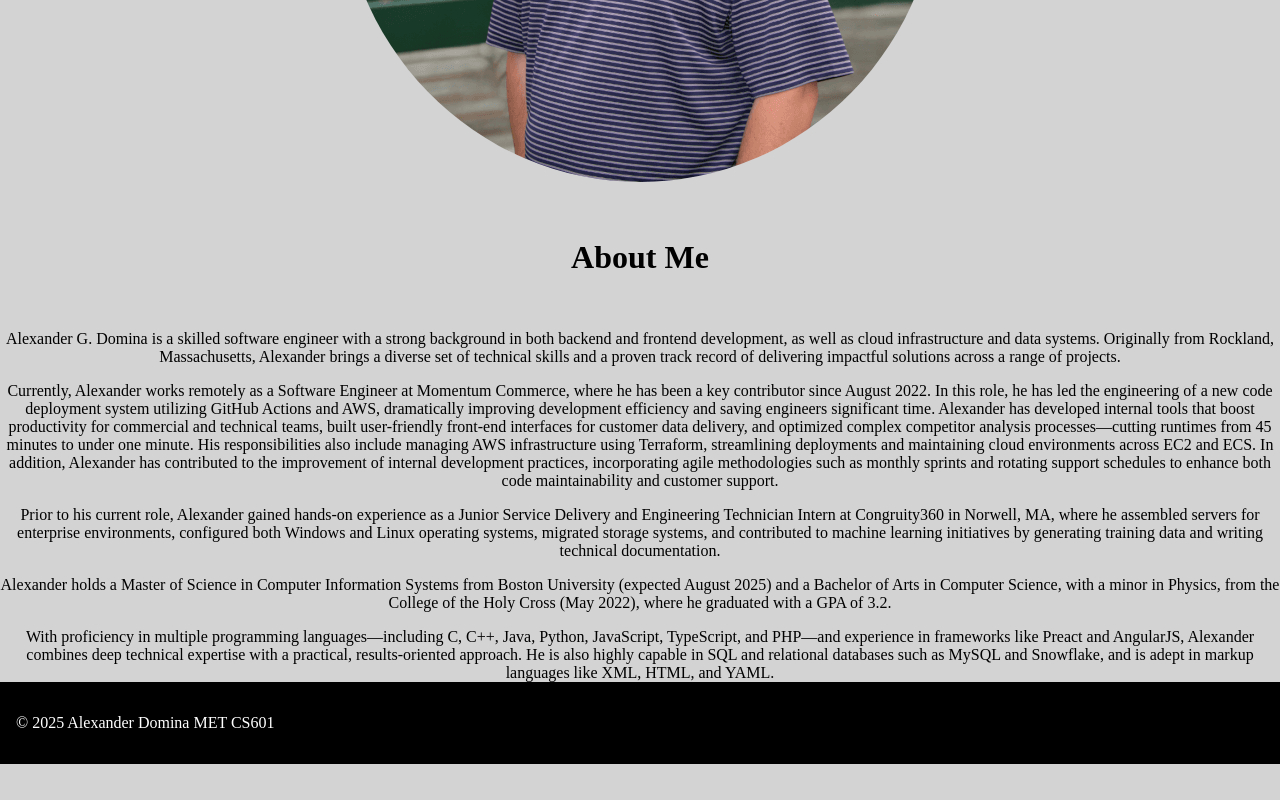
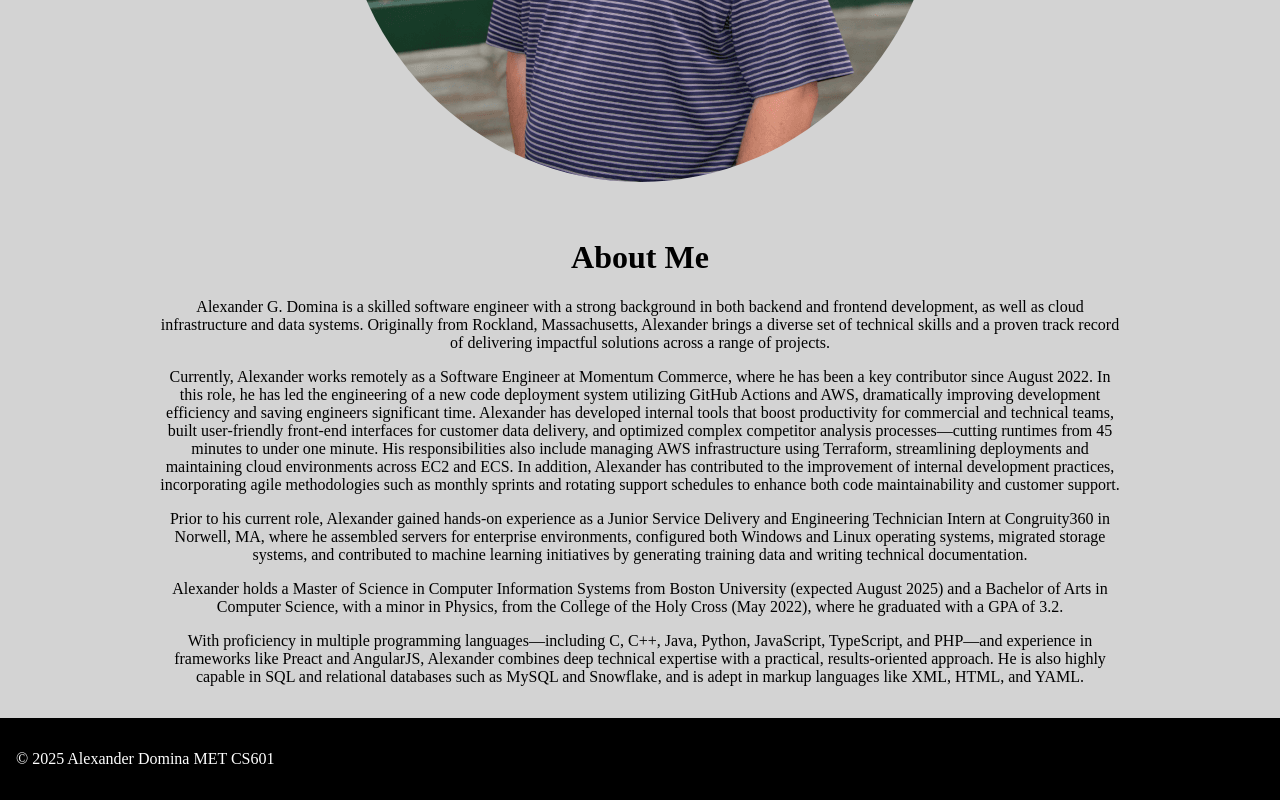
Before and after one commit to adomina45/cs601-final-project, a React (Vite) app: page / in a window 1280 px wide. Shown: the part 546-1346 px from the top of the page. Before the commit the page ends 1310 px from the top, so only its background shows below. Built offline with nearby package versions, Linux system fonts and the light colour scheme.

Commit message:
Smaller bio

```diff
--- a/src/pages/Home.tsx
+++ b/src/pages/Home.tsx
@@ -8,8 +8,8 @@ function Home() {
         <Header />
         <div className="content">
             <img src='/assets/me.png' className='img' alt='Headshot of Alexander Domina'/>
-            <div>
-            <h1 className='resume'>About Me</h1>
+            <div className='resume'>
+                <h1>About Me</h1>
                 <p>Alexander G. Domina is a skilled software engineer with a strong background in both backend and frontend development, as well as cloud infrastructure and data systems. Originally from Rockland, Massachusetts, Alexander brings a diverse set of technical skills and a proven track record of delivering impactful solutions across a range of projects.</p>
                 <p>Currently, Alexander works remotely as a Software Engineer at Momentum Commerce, where he has been a key contributor since August 2022. In this role, he has led the engineering of a new code deployment system utilizing GitHub Actions and AWS, dramatically improving development efficiency and saving engineers significant time. Alexander has developed internal tools that boost productivity for commercial and technical teams, built user-friendly front-end interfaces for customer data delivery, and optimized complex competitor analysis processes—cutting runtimes from 45 minutes to under one minute. His responsibilities also include managing AWS infrastructure using Terraform, streamlining deployments and maintaining cloud environments across EC2 and ECS. In addition, Alexander has contributed to the improvement of internal development practices, incorporating agile methodologies such as monthly sprints and rotating support schedules to enhance both code maintainability and customer support.</p>
                 <p>Prior to his current role, Alexander gained hands-on experience as a Junior Service Delivery and Engineering Technician Intern at Congruity360 in Norwell, MA, where he assembled servers for enterprise environments, configured both Windows and Linux operating systems, migrated storage systems, and contributed to machine learning initiatives by generating training data and writing technical documentation.</p>
```
